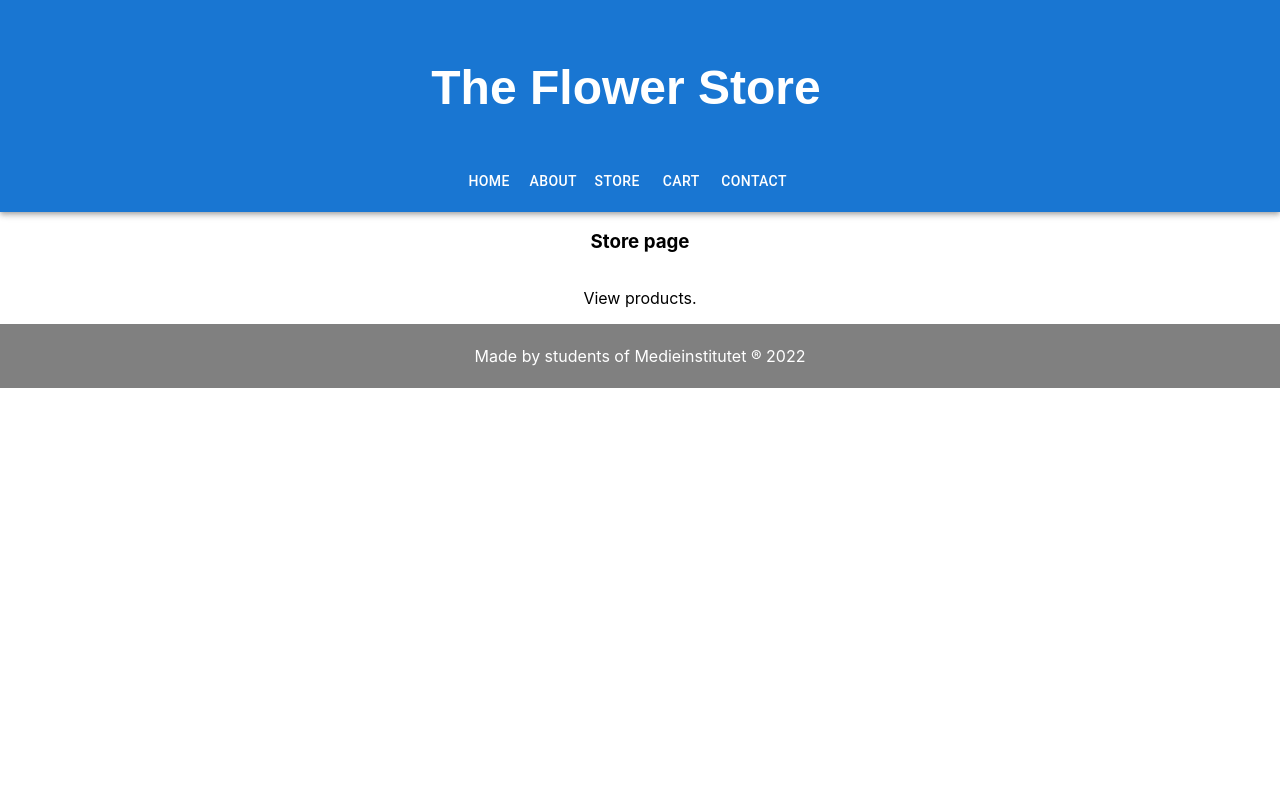
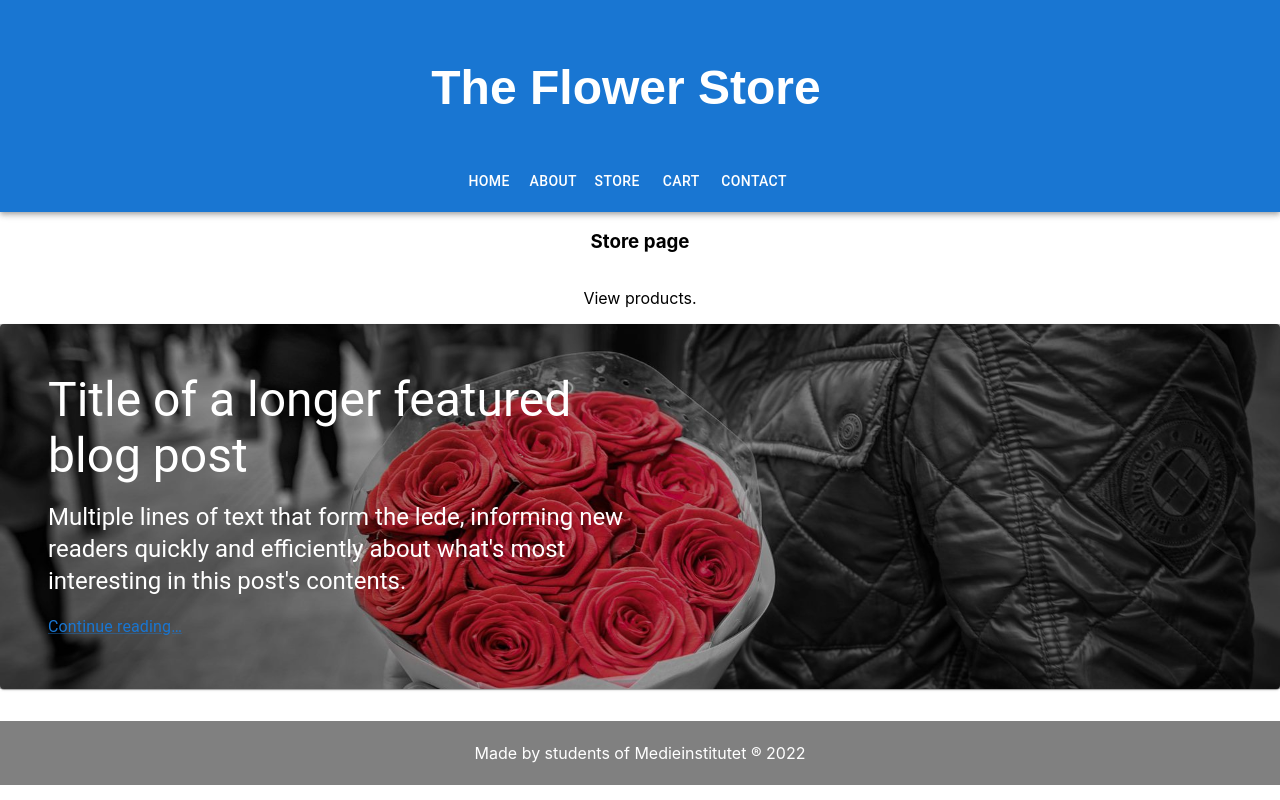
Before and after one commit to TingCythia/flower-store, a React (Vite) app: page /Store in a window 1280 px wide. Built offline with nearby package versions, Linux system fonts and the light colour scheme.

Commit message:
middle pic

```diff
--- a/src/App.tsx
+++ b/src/App.tsx
@@ -9,7 +9,16 @@ import Home from './pages/Home'
 import Store from './pages/Store'
 import Footer from './components/Footer'
 import Toolbar from '@mui/material/Toolbar';
-
+import MainFeaturedPost from "./components/backgroundImg"
+import BI from "./images/backgroundImg.jpg"
+const mainFeaturedPost = {
+  title: 'Title of a longer featured blog post',
+  description:
+    "Multiple lines of text that form the lede, informing new readers quickly and efficiently about what's most interesting in this post's contents.",
+  image: BI,
+  imageText: 'main image description',
+  linkText: 'Continue reading…',
+};
 
 
 function App() {
@@ -28,6 +37,8 @@ function App() {
       {/* <div className="App">
         Hello World
       </div> */}
+
+      <MainFeaturedPost post={mainFeaturedPost} />
       <Toolbar style={{ backgroundColor: "grey", justifyContent: "Center", position: "static", height: "50px", color: "white"}}>
       <Footer />
       </Toolbar>
--- /dev/null
+++ b/src/components/backgroundImg.tsx
@@ -0,0 +1,72 @@
+import * as React from 'react';
+import Paper from '@mui/material/Paper';
+import Typography from '@mui/material/Typography';
+import Grid from '@mui/material/Grid';
+import Link from '@mui/material/Link';
+import Box from '@mui/material/Box';
+
+
+interface MainFeaturedPostProps {
+  post: {
+    description: string;
+    image: string;
+    imageText: string;
+    linkText: string;
+    title: string;
+  };
+}
+
+
+export default function MainFeaturedPost(props: MainFeaturedPostProps) {
+  const { post } = props;
+
+
+  return (
+    <Paper
+      sx={{
+        position: 'relative',
+        backgroundColor: 'grey.800',
+        color: '#fff',
+        mb: 4,
+        backgroundSize: 'cover',
+        backgroundRepeat: 'no-repeat',
+        backgroundPosition: 'center',
+        backgroundImage: `url(${post.image})`,
+      }}
+    >
+      {/* Increase the priority of the hero background image */}
+      {<img style={{ display: 'none' }} src={post.image} alt={post.imageText} />}
+      <Box
+        sx={{
+          position: 'absolute',
+          top: 0,
+          bottom: 0,
+          right: 0,
+          left: 0,
+          backgroundColor: 'rgba(0,0,0,.3)',
+        }}
+      />
+      <Grid container>
+        <Grid item md={6}>
+          <Box
+            sx={{
+              position: 'relative',
+              p: { xs: 3, md: 6 },
+              pr: { md: 0 },
+            }}
+          >
+            <Typography component="h1" variant="h3" color="inherit" gutterBottom>
+              {post.title}
+            </Typography>
+            <Typography variant="h5" color="inherit" paragraph>
+              {post.description}
+            </Typography>
+            <Link variant="subtitle1" href="#">
+              {post.linkText}
+            </Link>
+          </Box>
+        </Grid>
+      </Grid>
+    </Paper>
+  );
+}
```
Also changed, not shown: src/images/backgroundImg.jpg (added).
